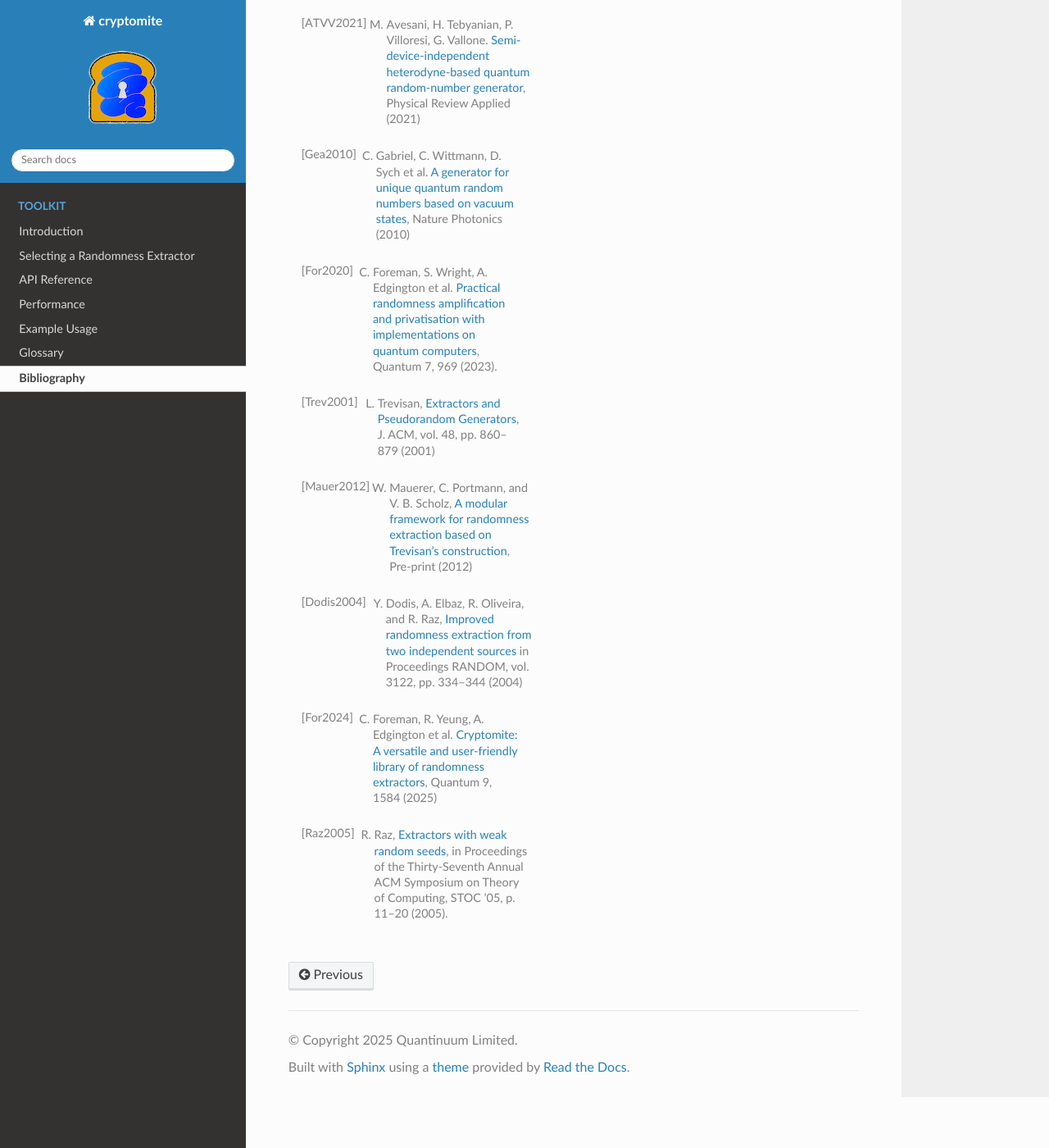
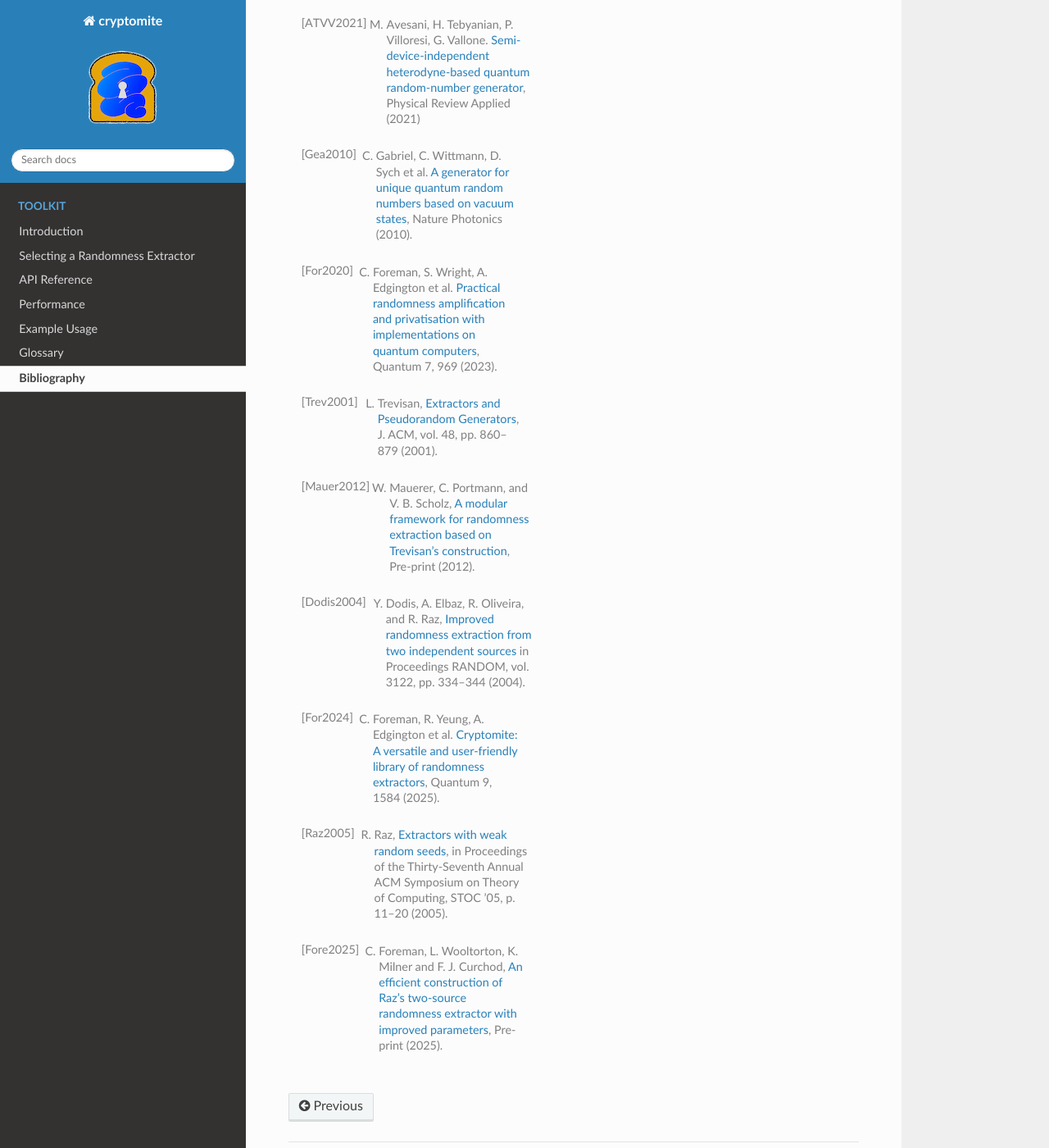
Before and after one commit to CQCL/cryptomite, a Sphinx documentation site: the page built from docs/bibliography.rst, in a window 1280 px wide and 1400 px high, scrolled down 263 px. Shown: the whole window at 82% size. Built offline with Sphinx 7.4.7 and the Read the Docs theme 3.1.0, drawn with Linux system fonts in a browser that asks for light colours; some of the changed text lies outside the part shown.

```diff
--- a/cryptomite/__init__.py
+++ b/cryptomite/__init__.py
@@ -2,19 +2,22 @@
 __all__ = [
     'circulant',
     'dodis',
+    'raz',
     'toeplitz',
     'trevisan',
     'utils',
     'Circulant',
     'Dodis',
+    'Raz',
     'Toeplitz',
     'Trevisan',
     'von_neumann'
 ]
 
-from cryptomite import circulant, dodis, toeplitz, trevisan, utils
+from cryptomite import circulant, dodis, raz, toeplitz, trevisan, utils
 from cryptomite.circulant import Circulant
 from cryptomite.dodis import Dodis
+from cryptomite.raz import Raz
 from cryptomite.toeplitz import Toeplitz
 from cryptomite.trevisan import Trevisan
 from cryptomite.utils import von_neumann
--- a/docs/bibliography.rst
+++ b/docs/bibliography.rst
@@ -3,20 +3,22 @@
 Bibliography
 ============
 
-.. [Jea2022] N. Jain, H. M. Chin, H. Mani et al. `Practical continuous-variable quantum key distribution with composable security <https://arxiv.org/abs/2110.09262>`_, Nature communications (2022)
+.. [Jea2022] N. Jain, H. M. Chin, H. Mani et al. `Practical continuous-variable quantum key distribution with composable security <https://arxiv.org/abs/2110.09262>`_, Nature communications (2022).
 
 .. [ATVV2021] M. Avesani, H. Tebyanian, P. Villoresi, G. Vallone. `Semi-device-independent heterodyne-based quantum random-number generator <https://journals.aps.org/prapplied/abstract/10.1103/PhysRevApplied.15.034034>`_, Physical Review Applied (2021)
 
-.. [Gea2010] C. Gabriel, C. Wittmann, D. Sych et al. `A generator for unique quantum random numbers based on vacuum states <https://www.nature.com/articles/nphoton.2010.232>`_, Nature Photonics (2010)
+.. [Gea2010] C. Gabriel, C. Wittmann, D. Sych et al. `A generator for unique quantum random numbers based on vacuum states <https://www.nature.com/articles/nphoton.2010.232>`_, Nature Photonics (2010).
 
 .. [For2020] C. Foreman, S. Wright, A. Edgington et al. `Practical randomness amplification and privatisation with implementations on quantum computers <https://doi.org/10.22331/q-2023-03-30-969>`_, Quantum 7, 969 (2023).
 
-.. [Trev2001] L. Trevisan, `Extractors and Pseudorandom Generators <https://lucatrevisan.github.io/pubs/extractor-full.pdf>`_, J. ACM, vol. 48, pp. 860–879 (2001)
+.. [Trev2001] L. Trevisan, `Extractors and Pseudorandom Generators <https://lucatrevisan.github.io/pubs/extractor-full.pdf>`_, J. ACM, vol. 48, pp. 860–879 (2001).
 
-.. [Mauer2012] W. Mauerer, C. Portmann, and V. B. Scholz, `A modular framework for randomness extraction based on Trevisan’s construction <https://arxiv.org/pdf/1212.0520.pdf>`_, Pre-print (2012)
+.. [Mauer2012] W. Mauerer, C. Portmann, and V. B. Scholz, `A modular framework for randomness extraction based on Trevisan’s construction <https://arxiv.org/pdf/1212.0520.pdf>`_, Pre-print (2012).
 
-.. [Dodis2004] Y. Dodis, A. Elbaz, R. Oliveira, and R. Raz, `Improved randomness extraction from two independent sources <https://link.springer.com/chapter/10.1007/978-3-540-27821-4_30>`_ in Proceedings RANDOM, vol. 3122, pp. 334–344 (2004)
+.. [Dodis2004] Y. Dodis, A. Elbaz, R. Oliveira, and R. Raz, `Improved randomness extraction from two independent sources <https://link.springer.com/chapter/10.1007/978-3-540-27821-4_30>`_ in Proceedings RANDOM, vol. 3122, pp. 334–344 (2004).
 
-.. [For2024] C. Foreman, R. Yeung, A. Edgington et al. `Cryptomite: A versatile and user-friendly library of randomness extractors <https://doi.org/10.22331/q-2025-01-08-1584>`_, Quantum 9, 1584 (2025)
+.. [For2024] C. Foreman, R. Yeung, A. Edgington et al. `Cryptomite: A versatile and user-friendly library of randomness extractors <https://doi.org/10.22331/q-2025-01-08-1584>`_, Quantum 9, 1584 (2025).
 
 .. [Raz2005] R. Raz, `Extractors with weak random seeds <https://doi.org/10.1145/1060590.10605>`_, in Proceedings of the Thirty-Seventh Annual ACM Symposium on Theory of Computing, STOC ’05, p. 11–20 (2005).
+
+.. [Fore2025] C. Foreman, L. Wooltorton, K. Milner and F. J. Curchod, `An efficient construction of Raz's two-source randomness extractor with improved parameters <https://arxiv.org/abs/2506.15547>`_, Pre-print (2025).
```
Also changed, not shown: docs/cryptomite.rst (+8 -0 lines), 2 other files.
